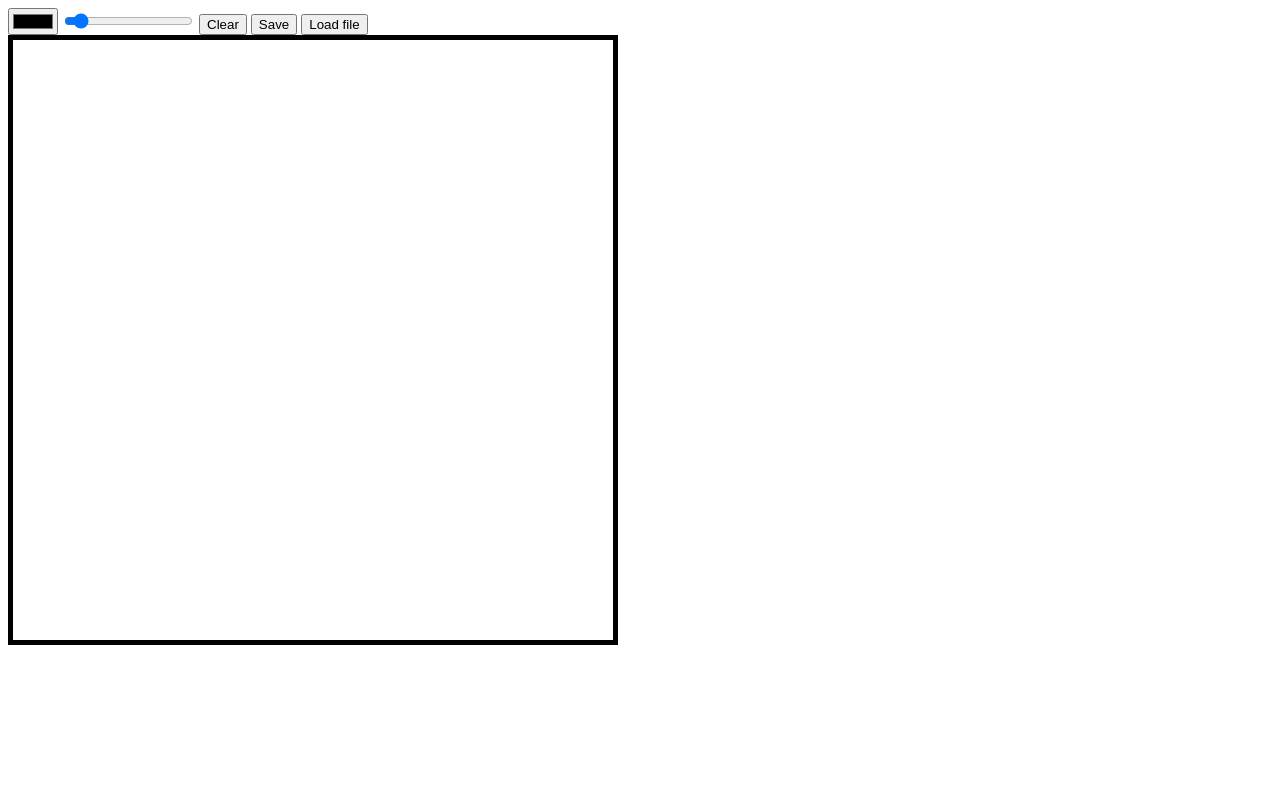
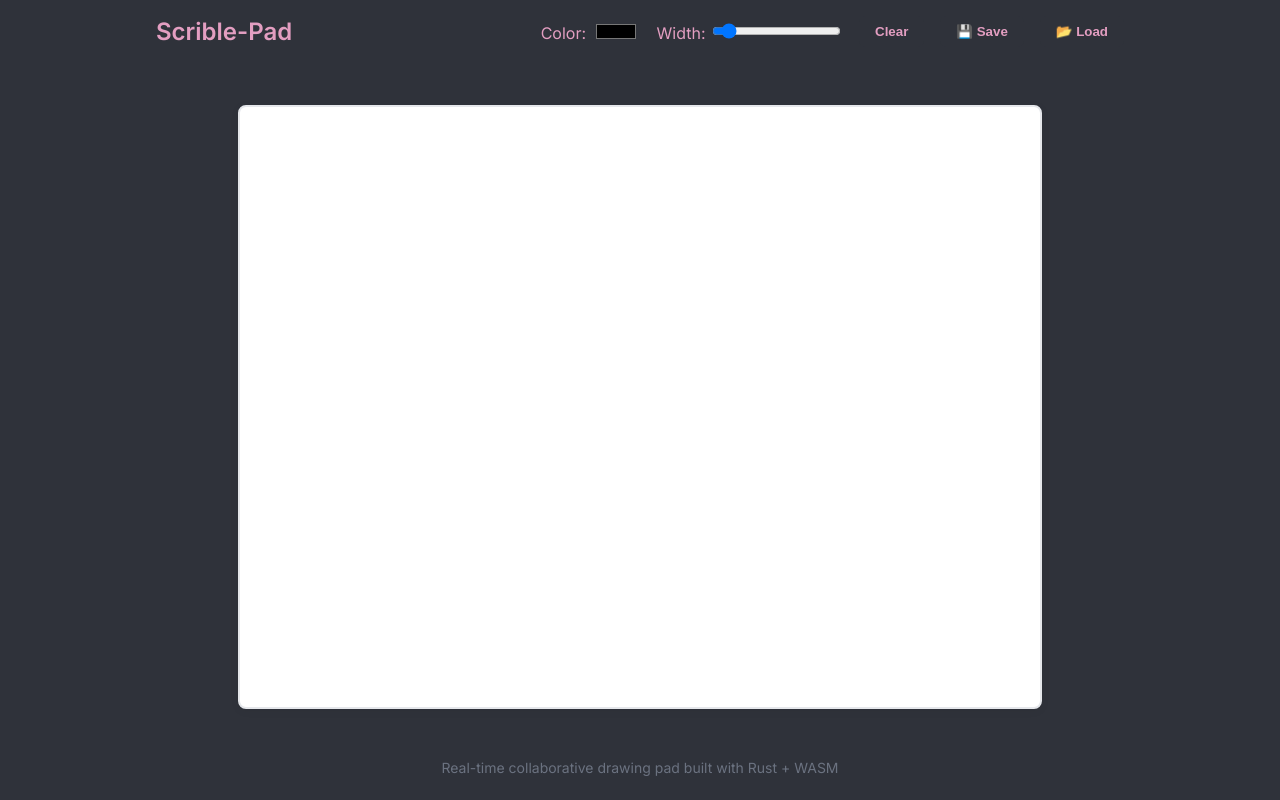
Before and after one commit to git-guuud/scrible-pad, a plain HTML site: page site/index.html in a window 1280 px wide. Drawn offline with Linux system fonts and the light colour scheme; files whose address does not match are found by name.

Commit message:
fully done i guess

```diff
--- a/site/index.html
+++ b/site/index.html
@@ -1,30 +1,45 @@
 <!DOCTYPE html>
 <html lang="en">
 <head>
-    <meta charset="UTF-8">
-    <meta name="viewport" content="width=device-width, initial-scale=1.0">
-    <title>Scrible-Pad</title>
-    <link rel="stylesheet" href="styles.css">
+  <meta charset="UTF-8" />
+  <meta name="viewport" content="width=device-width, initial-scale=1.0"/>
+  <title>Scrible-Pad</title>
+  <link rel="stylesheet" href="styles.css" />
+  <link href="https://fonts.googleapis.com/css2?family=Inter:wght@400;600&display=swap" rel="stylesheet">
 </head>
 <body>
-    <div id="toolbar">
-        <input type="color" id="colorPicker" value="#000000">
-        <input type="range" id="widthPicker" min="1" max="50" value="5">
+  <div id="app">
+    <header>
+      <h1>Scrible-Pad</h1>
+      <div class="toolbar">
+        <label>
+          Color:
+          <input type="color" id="colorPicker" value="#000000" />
+        </label>
+        <label>
+          Width:
+          <input type="range" id="widthPicker" min="1" max="50" value="5" />
+        </label>
         <button id="clearButton">Clear</button>
-        <button id="saveButton">Save</button>
-        <button id="loadButton">Load file</button>
-    </div>
-    <canvas id="canvas" width="600" height="600"></canvas>
-    <script type="module">
-        import initSync from "./node_modules/scrible-pad/scrible_pad.js";
+        <button id="saveButton">💾 Save</button>
+        <button id="loadButton">📂 Load</button>
+      </div>
+    </header>
 
-        // Initialize the WebAssembly module
-        initSync().then(() => {
-            console.log("WASM initialized");
-        }).catch(err => {
-            console.error("Error initializing WASM:", err);
-        });
-    </script>
-    <script type="module" src="index.js"></script>
+    <main>
+      <canvas id="canvas" width="800" height="600"></canvas>
+    </main>
+
+    <footer>
+      <span>Real-time collaborative drawing pad built with Rust + WASM</span>
+    </footer>
+  </div>
+
+  <!-- WASM + JS logic -->
+  <script type="module">
+    import init from "./node_modules/scrible-pad/scrible_pad.js";
+    init().then(() => console.log("WASM loaded"));
+  </script>
+  <script type="module" src="index.js"></script>
 </body>
 </html>
--- a/site/index.js
+++ b/site/index.js
@@ -31,6 +31,7 @@ async function stopPainting() {
     painting = false;
     if (stroke.points.length === 0) return;
     let pngData = canvas.toDataURL("image/png").split(",")[1];
+    // ctx.clearRect(0, 0, canvas.width, canvas.height);
     setPNG(pngData);
     send("Load:" + pngData);
     stroke.points = []; // Clear points after sending
--- a/site/styles.css
+++ b/site/styles.css
@@ -1,3 +1,81 @@
-#canvas {
-    border: 5px solid black;
+body {
+  margin: 0;
+  font-family: 'Inter', sans-serif;
+  background-color: #2F323A;
+  color: #E39EC1;
+  display: flex;
+  justify-content: center;
+  align-items: center;
+  height: 100vh;
 }
+
+#app {
+  display: flex;
+  flex-direction: column;
+  width: 100%;
+  max-width: 1000px;
+  height: 100%;
+  padding: 1rem;
+  box-sizing: border-box;
+}
+
+header {
+  display: flex;
+  justify-content: space-between;
+  align-items: center;
+  margin-bottom: 1rem;
+}
+
+header h1 {
+  font-size: 1.5rem;
+  margin: 0;
+}
+
+.toolbar {
+  display: flex;
+  gap: 1rem;
+  align-items: center;
+}
+
+.toolbar input[type="color"],
+.toolbar input[type="range"] {
+  cursor: pointer;
+  background-color: #2F323A;
+  border-color: #2F323A;
+}
+
+button {
+  padding: 0.5rem 1rem;
+  border: none;
+  background-color: #2F323A;
+  color: #E39EC1;
+  border-radius: 6px;
+  cursor: pointer;
+  font-weight: 600;
+}
+
+button:hover {
+  background-color: #414348;
+}
+
+main {
+  flex-grow: 1;
+  display: flex;
+  justify-content: center;
+  align-items: center;
+}
+
+canvas {
+  background-color: white;
+  border: 2px solid #e5e7eb;
+  border-radius: 8px;
+  box-shadow: 0 2px 10px rgba(0,0,0,0.05);
+  touch-action: none;
+}
+
+footer {
+  text-align: center;
+  padding: 0.5rem;
+  font-size: 0.875rem;
+  color: #6b7280;
+}
```
Also changed, not shown: 1 other file.
